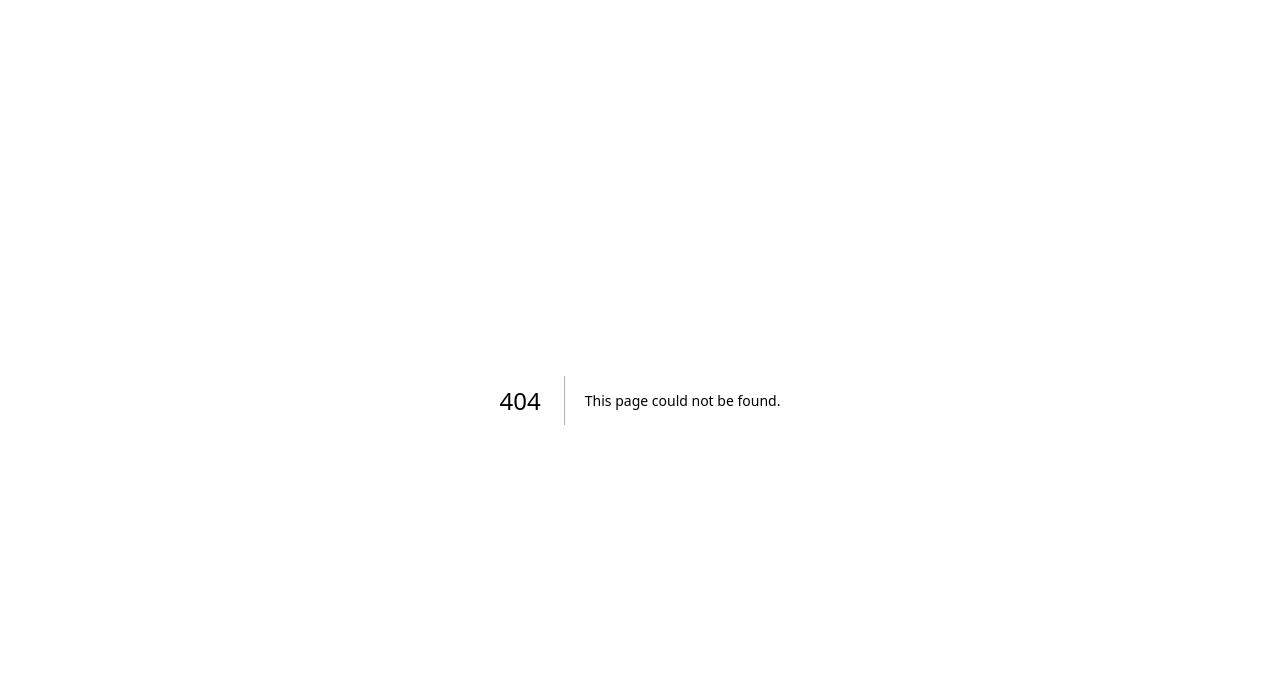
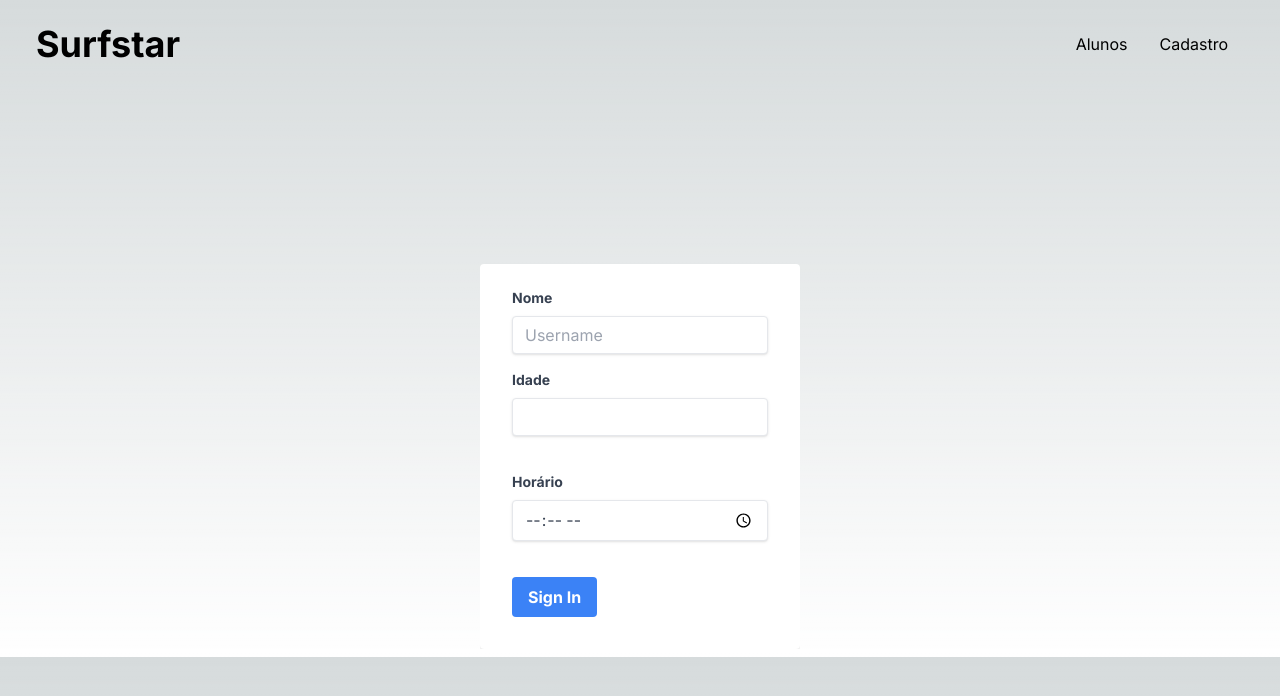
Before and after one commit to gabriel-vinicios/a3-frontend, a Next.js app: page /cadastro in a window 1280 px wide. Before the commit this address had no page. Shown: the top 696 px of the page. Built offline with nearby package versions, Linux system fonts and the light colour scheme.

Commit message:
some changes

```diff
--- /dev/null
+++ b/src/app/cadastro/page.js
@@ -0,0 +1,83 @@
+'use client';
+
+import React from "react";
+
+async function setData(props) {
+    try {
+        const res = await fetch('http://localhost:3000/pessoa', {
+            method: "POST",
+            headers: {
+                "Content-Type": "application/json",
+                'Access-Control-Allow-Origin': "*",
+                "Access-Control-Allow-Headers": true
+            },
+            mode: "cors", // no-cors, *cors, same-origin
+            body: {
+                "nome": props?.nome,
+                "idade": props?.idade,
+                "horario": props?.horario
+            },
+        })
+
+        return res;
+    } catch (err) {
+        console.log(err)
+        throw new Error(err)
+    }
+}
+
+export default function Page() {
+    const [fields, setFields] = React.useState({ nome: "", idade: 0, horario: "" });
+
+    const preventDefault = async (event, fields) => {
+        event.preventDefault()
+        await setData(fields)
+
+    }
+
+    return (
+        <div>
+            <div className="flex flex-col justify-center items-center">
+                <div className="overflow-x-auto sm:-mx-6 lg:-mx-8">
+                    <div className="inline-block min-w-full py-2 sm:px-6 lg:px-8">
+                        <div className="overflow-hidden">
+                            <div className="w-full max-w-xs">
+                                <form className="bg-white shadow-md rounded px-8 pt-6 pb-8 mt-64" onSubmit={(e) => preventDefault(e, fields)}>
+                                    <div className="mb-4">
+                                        <label className="block text-gray-700 text-sm font-bold mb-2">
+                                            Nome
+                                        </label>
+                                        <input
+                                            onChange={(e) => setFields({ ...fields, nome: e.target.value })}
+                                            className="shadow appearance-none border rounded w-full py-2 px-3 text-gray-700 leading-tight focus:outline-none focus:shadow-outline" id="username" type="text" placeholder="Username" />
+                                    </div>
+                                    <div className="mb-6">
+                                        <label className="block text-gray-700 text-sm font-bold mb-2">
+                                            Idade
+                                        </label>
+                                        <input
+                                            onChange={(e) => { setFields({ ...fields, idade: e.target.value }) }}
+                                            className="shadow appearance-none border rounded w-full py-2 px-3 text-gray-700 mb-3 leading-tight focus:outline-none focus:shadow-outline" id="password" type="number" placeholder="" />
+                                    </div>
+                                    <div className="mb-6">
+                                        <label className="block text-gray-700 text-sm font-bold mb-2">
+                                            Horário
+                                        </label>
+                                        <input
+                                            onChange={(e) => setFields({ ...fields, horario: e.target.value })}
+                                            className="shadow appearance-none border rounded w-full py-2 px-3 text-gray-700 mb-3 leading-tight focus:outline-none focus:shadow-outline" id="password" type="time" placeholder="" />
+                                    </div>
+                                    <div className="flex items-center justify-between">
+                                        <button className="bg-blue-500 hover:bg-blue-700 text-white font-bold py-2 px-4 rounded focus:outline-none focus:shadow-outline" type="submit">
+                                            Sign In
+                                        </button>
+                                    </div>
+                                </form>
+                            </div>
+                        </div>
+                    </div>
+                </div>
+            </div>
+        </div>
+    )
+}
--- a/src/app/layout.js
+++ b/src/app/layout.js
@@ -1,5 +1,9 @@
+'use client';
+
 import './globals.css'
 import { Inter } from 'next/font/google'
+import Link from 'next/link';
+import React, { useState, useEffect } from 'react';
 
 const inter = Inter({ subsets: ['latin'] })
 
@@ -9,9 +13,43 @@ export const metadata = {
 }
 
 export default function RootLayout({ children }) {
+  const [color, setColor] = useState('transparent');
+
+  useEffect(() => {
+    const changeColor = () => {
+      if (window.scrollY >= 90) {
+        setColor('#ffffff');
+      } else {
+        setColor('transparent');
+      }
+    };
+    window.addEventListener('scroll', changeColor);
+  }, []);
   return (
     <html lang="en">
-      <body className={inter.className}>{children}</body>
+      <body className={inter.className}>
+      <div
+          style={{ backgroundColor: `${color}` }}
+          className='fixed left-0 top-0 w-full z-10 ease-in duration-300'
+        >
+          <div className='max-w-[1240px] m-auto flex justify-between items-center p-4'>
+            <Link href='/'>
+              <h1 className='font-bold text-4xl'>
+                Surfstar
+              </h1>
+            </Link>
+            <ul className='hidden sm:flex'>
+              <li className='p-4'>
+                <Link href='/'>Alunos</Link>
+              </li>
+              <li className='p-4'>
+                <Link href='/cadastro'>Cadastro</Link>
+              </li>
+            </ul>
+          </div>
+        </div>
+        {children}
+      </body>
     </html>
   )
 }
--- a/src/app/page.js
+++ b/src/app/page.js
@@ -1,112 +1,49 @@
-import Image from 'next/image'
+async function getData() {
 
-export default function Home() {
+  try {
+    const res = await fetch('http://localhost:3000/pessoas').then(data => data.json());
+
+    return res;
+  } catch (err) {
+    console.log(err)
+    throw new Error(err)
+  }
+}
+
+export default async function Home() {
+  const data = await getData()
+
   return (
     <main className="flex min-h-screen flex-col items-center justify-between p-24">
-      <div className="z-10 w-full max-w-5xl items-center justify-between font-mono text-sm lg:flex">
-        <p className="fixed left-0 top-0 flex w-full justify-center border-b border-gray-300 bg-gradient-to-b from-zinc-200 pb-6 pt-8 backdrop-blur-2xl dark:border-neutral-800 dark:bg-zinc-800/30 dark:from-inherit lg:static lg:w-auto  lg:rounded-xl lg:border lg:bg-gray-200 lg:p-4 lg:dark:bg-zinc-800/30">
-          Get started by editing&nbsp;
-          <code className="font-mono font-bold">src/app/page.js</code>
-        </p>
-        <div className="fixed bottom-0 left-0 flex h-48 w-full items-end justify-center bg-gradient-to-t from-white via-white dark:from-black dark:via-black lg:static lg:h-auto lg:w-auto lg:bg-none">
-          <a
-            className="pointer-events-none flex place-items-center gap-2 p-8 lg:pointer-events-auto lg:p-0"
-            href="https://vercel.com?utm_source=create-next-app&utm_medium=appdir-template&utm_campaign=create-next-app"
-            target="_blank"
-            rel="noopener noreferrer"
-          >
-            By{' '}
-            <Image
-              src="/vercel.svg"
-              alt="Vercel Logo"
-              className="dark:invert"
-              width={100}
-              height={24}
-              priority
-            />
-          </a>
+
+      <div className="flex flex-col">
+        <div className="overflow-x-auto sm:-mx-6 lg:-mx-8">
+          <div className="inline-block min-w-full py-2 sm:px-6 lg:px-8">
+            <div className="overflow-hidden">
+              <table className="min-w-full text-left text-sm font-light">
+                <thead className="border-b font-medium dark:border-neutral-500">
+                  <tr>
+                    <th scope="col" className="px-6 py-4">Id</th>
+                    <th scope="col" className="px-6 py-4">Nome</th>
+                    <th scope="col" className="px-6 py-4">Idade</th>
+                    <th scope="col" className="px-6 py-4">Horário</th>
+                  </tr>
+                </thead>
+                <tbody>
+                  {data.map(res => (
+                    <tr
+                    className="border-b transition duration-300 ease-in-out hover:bg-neutral-100 dark:border-neutral-500 dark:hover:bg-neutral-600">
+                    <td className="whitespace-nowrap px-6 py-4 font-medium">{res.id}</td>
+                    <td className="whitespace-nowrap px-6 py-4">{res.nome}</td>
+                    <td className="whitespace-nowrap px-6 py-4">{res.idade}</td>
+                    <td className="whitespace-nowrap px-6 py-4">{res.horario}</td>
+                  </tr>
+                  ))}
+                </tbody>
+              </table>
+            </div>
+          </div>
         </div>
-      </div>
-
-      <div className="relative flex place-items-center before:absolute before:h-[300px] before:w-[480px] before:-translate-x-1/2 before:rounded-full before:bg-gradient-radial before:from-white before:to-transparent before:blur-2xl before:content-[''] after:absolute after:-z-20 after:h-[180px] after:w-[240px] after:translate-x-1/3 after:bg-gradient-conic after:from-sky-200 after:via-blue-200 after:blur-2xl after:content-[''] before:dark:bg-gradient-to-br before:dark:from-transparent before:dark:to-blue-700 before:dark:opacity-10 after:dark:from-sky-900 after:dark:via-[#0141ff] after:dark:opacity-40 before:lg:h-[360px]">
-        <Image
-          className="relative dark:drop-shadow-[0_0_0.3rem_#ffffff70] dark:invert"
-          src="/next.svg"
-          alt="Next.js Logo"
-          width={180}
-          height={37}
-          priority
-        />
-      </div>
-
-      <div className="mb-32 grid text-center lg:mb-0 lg:grid-cols-4 lg:text-left">
-        <a
-          href="https://nextjs.org/docs?utm_source=create-next-app&utm_medium=appdir-template&utm_campaign=create-next-app"
-          className="group rounded-lg border border-transparent px-5 py-4 transition-colors hover:border-gray-300 hover:bg-gray-100 hover:dark:border-neutral-700 hover:dark:bg-neutral-800/30"
-          target="_blank"
-          rel="noopener noreferrer"
-        >
-          <h2 className={`mb-3 text-2xl font-semibold`}>
-            Docs{' '}
-            <span className="inline-block transition-transform group-hover:translate-x-1 motion-reduce:transform-none">
-              -&gt;
-            </span>
-          </h2>
-          <p className={`m-0 max-w-[30ch] text-sm opacity-50`}>
-            Find in-depth information about Next.js features and API.
-          </p>
-        </a>
-
-        <a
-          href="https://nextjs.org/learn?utm_source=create-next-app&utm_medium=appdir-template-tw&utm_campaign=create-next-app"
-          className="group rounded-lg border border-transparent px-5 py-4 transition-colors hover:border-gray-300 hover:bg-gray-100 hover:dark:border-neutral-700 hover:dark:bg-neutral-800 hover:dark:bg-opacity-30"
-          target="_blank"
-          rel="noopener noreferrer"
-        >
-          <h2 className={`mb-3 text-2xl font-semibold`}>
-            Learn{' '}
-            <span className="inline-block transition-transform group-hover:translate-x-1 motion-reduce:transform-none">
-              -&gt;
-            </span>
-          </h2>
-          <p className={`m-0 max-w-[30ch] text-sm opacity-50`}>
-            Learn about Next.js in an interactive course with&nbsp;quizzes!
-          </p>
-        </a>
-
-        <a
-          href="https://vercel.com/templates?framework=next.js&utm_source=create-next-app&utm_medium=appdir-template&utm_campaign=create-next-app"
-          className="group rounded-lg border border-transparent px-5 py-4 transition-colors hover:border-gray-300 hover:bg-gray-100 hover:dark:border-neutral-700 hover:dark:bg-neutral-800/30"
-          target="_blank"
-          rel="noopener noreferrer"
-        >
-          <h2 className={`mb-3 text-2xl font-semibold`}>
-            Templates{' '}
-            <span className="inline-block transition-transform group-hover:translate-x-1 motion-reduce:transform-none">
-              -&gt;
-            </span>
-          </h2>
-          <p className={`m-0 max-w-[30ch] text-sm opacity-50`}>
-            Explore the Next.js 13 playground.
-          </p>
-        </a>
-
-        <a
-          href="https://vercel.com/new?utm_source=create-next-app&utm_medium=appdir-template&utm_campaign=create-next-app"
-          className="group rounded-lg border border-transparent px-5 py-4 transition-colors hover:border-gray-300 hover:bg-gray-100 hover:dark:border-neutral-700 hover:dark:bg-neutral-800/30"
-          target="_blank"
-          rel="noopener noreferrer"
-        >
-          <h2 className={`mb-3 text-2xl font-semibold`}>
-            Deploy{' '}
-            <span className="inline-block transition-transform group-hover:translate-x-1 motion-reduce:transform-none">
-              -&gt;
-            </span>
-          </h2>
-          <p className={`m-0 max-w-[30ch] text-sm opacity-50`}>
-            Instantly deploy your Next.js site to a shareable URL with Vercel.
-          </p>
-        </a>
       </div>
     </main>
   )
```
